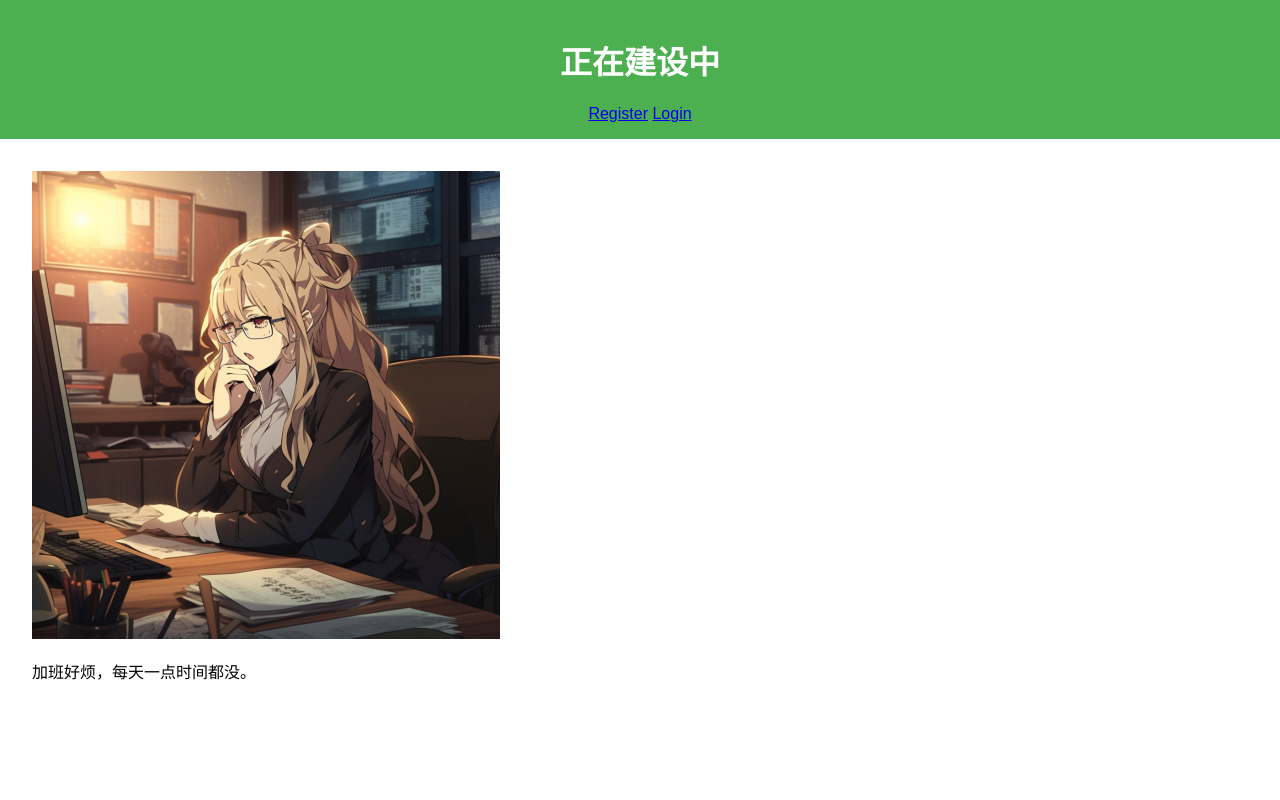
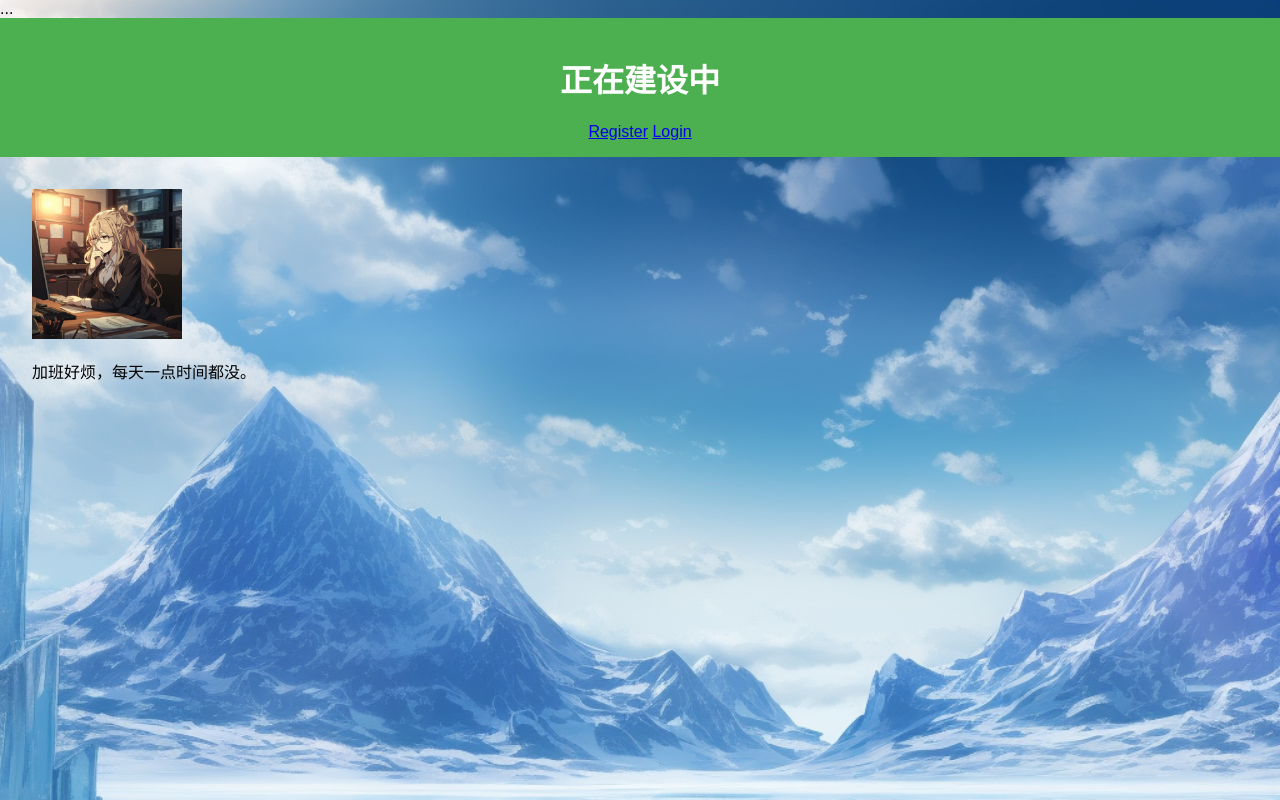
Before and after one commit to ksromt/chaldea_project, a Flask app: page / in a window 1280 px wide. Run offline with Flask 3, Linux system fonts and the light colour scheme.

Commit message:
Add: Add bg to index.html

```diff
--- a/templates/index.html
+++ b/templates/index.html
@@ -4,6 +4,17 @@
     <meta charset="UTF-8">
     <meta name="viewport" content="width=device-width, initial-scale=1.0">
     <title>迦勒底亚斯</title>
+    <head>
+        ...
+        <style>
+            body {
+                background-image: url("{{ url_for('static', filename='chaldea_bg.png') }}");
+                background-size: cover;
+                background-repeat: no-repeat;
+            }
+        </style>
+    </head>
+
     <!-- Link to the CSS file -->
     <!-- Add favicon -->
     <link rel="icon" type="image/png" href="{{ url_for('static', filename='favicon.png') }}" />
@@ -29,7 +40,7 @@
     </header>
     <main>
         <!-- Add title.png as an image -->
-        <img src="{{ url_for('static', filename='title.png') }}" alt="Title" />
+        <img src="{{ url_for('static', filename='title.png') }}" alt="Title" width="150" height="150" />
         <p>加班好烦，每天一点时间都没。</p>
     <!--    <label for="inputBox">输入您的信息：</label>-->
     <!--    <input type="text" id="inputBox" name="inputBox">-->
```
Also changed, not shown: static/chaldea_bg.png (added).
